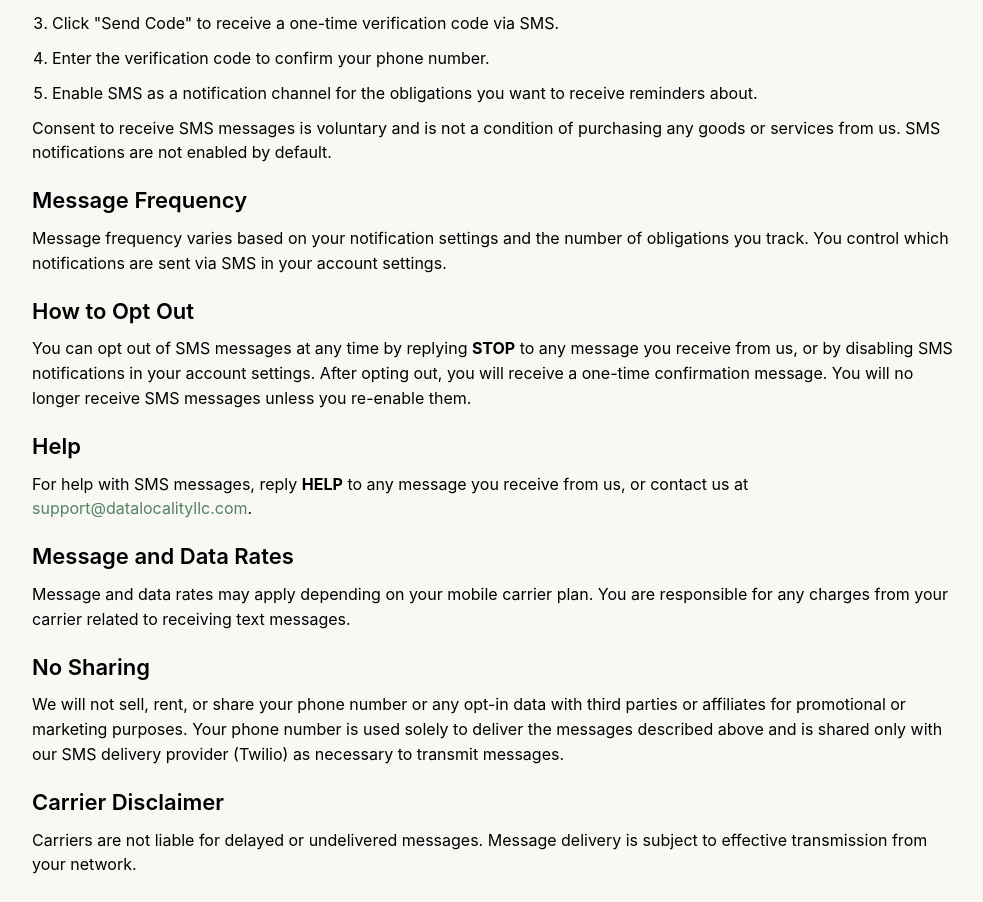
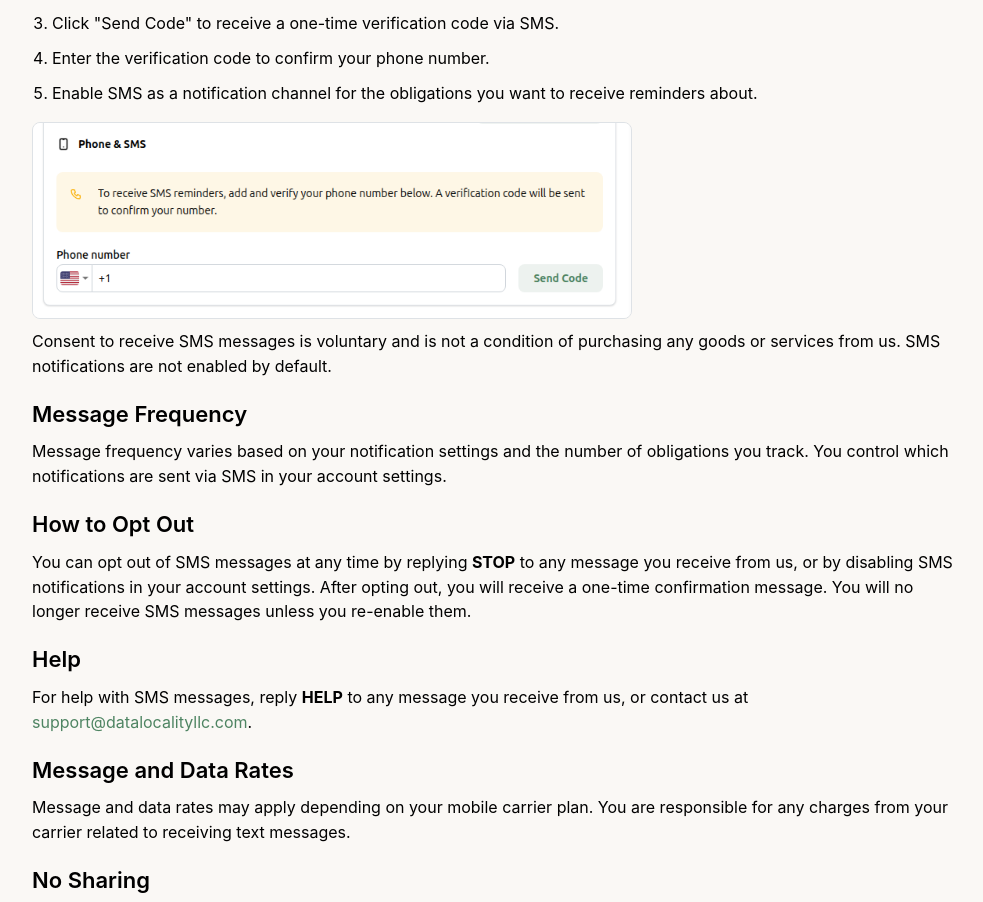
Before and after one commit to Ryan-Ardito/lapseless, a React (Vite) app: page /sms in a window 1280 px wide. Shown: the part 801-1703 px from the top of the page, without its empty margins (144-1127 px from the left). Built offline with nearby package versions, Linux system fonts and the light colour scheme; no server answers.

Commit message:
add sms opt-in screenshot to sms policy

```diff
--- a/src/components/Legal/SmsPolicy.tsx
+++ b/src/components/Legal/SmsPolicy.tsx
@@ -1,4 +1,4 @@
-import { Title, Text, Stack, List, Anchor, Code } from '@mantine/core';
+import { Title, Text, Stack, List, Anchor, Code, Image } from '@mantine/core';
 import { Link } from '@tanstack/react-router';
 import { LegalPageLayout } from './LegalPageLayout';
 
@@ -51,6 +51,14 @@ export function SmsPolicy() {
             <List.Item>Enter the verification code to confirm your phone number.</List.Item>
             <List.Item>Enable SMS as a notification channel for the obligations you want to receive reminders about.</List.Item>
           </List>
+          <Image
+            src="/sms-optin.png"
+            alt="Screenshot of the SMS opt-in flow in The Practice Atlas account settings"
+            maw={600}
+            mt="md"
+            radius="md"
+            style={{ border: '1px solid var(--mantine-color-gray-3)' }}
+          />
           <Text mt="xs">
             Consent to receive SMS messages is voluntary and is not a condition of purchasing any
             goods or services from us. SMS notifications are not enabled by default.
```
Also changed, not shown: public/sms-optin.png (added).
